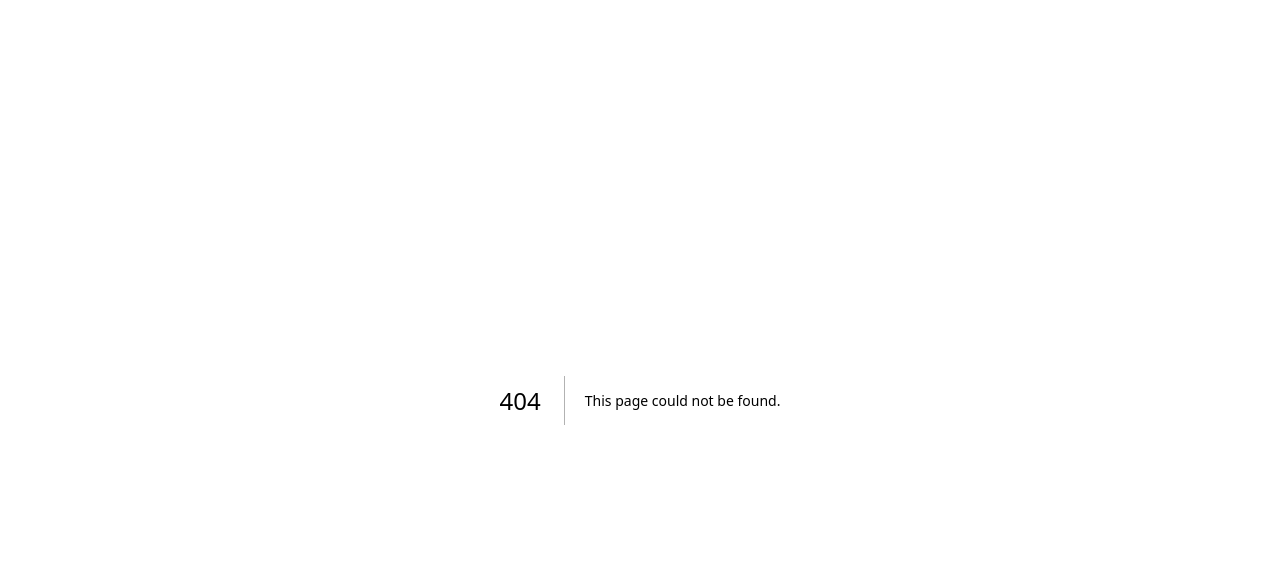
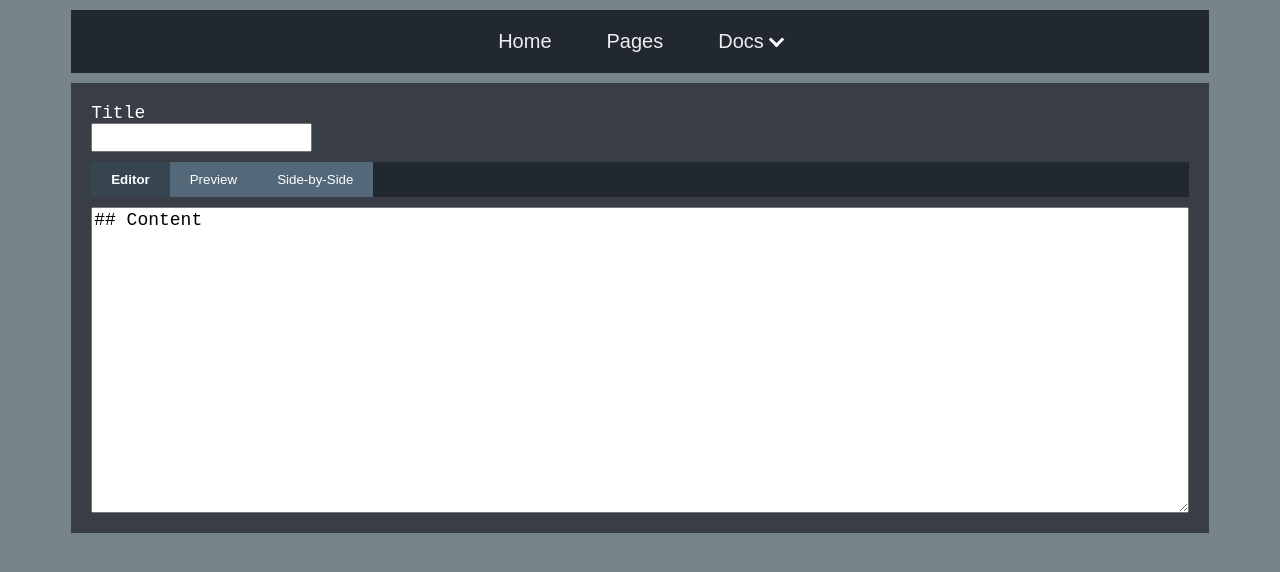
Before and after one commit to jrose0116/WikiTemplate, a Next.js app: page /create in a window 1280 px wide. Before the commit this address had no page. Shown: the top 572 px of the page. Built offline with nearby package versions, Linux system fonts and the light colour scheme.

Commit message:
Create page route (slightly modified ContentEditor component)

```diff
--- /dev/null
+++ b/pages/create.js
@@ -0,0 +1,92 @@
+import Markdown from 'react-markdown'
+import style from "@/src/styles/markdownstyling.module.css"
+import { useState } from "react"
+import rehypeRaw from "rehype-raw";
+import Main from "@/components/main/Main"
+
+const CreatePage = () => {
+    const [preview, setPreview] = useState(0)
+    const [title, setTitle] = useState("")
+
+    const author = "placeholder"
+    const [content, setContent] = useState("## Content")
+
+    const savePage = async () => {
+        let res = await fetch('/api/createPage', {
+        method: 'POST',
+        headers: {
+            'Content-Type': 'application/json',
+        },
+        body: JSON.stringify({ title, content, author })
+        })
+        window.location.reload()
+    }
+
+    const buttonStyle = {backgroundColor: "#536878", color: "white", padding: "10px 20px", border: "none"}
+
+    if(preview == 1) return <Main><div style={{backgroundColor: "#393E46", width: "90%", margin: "0 auto", padding: "0"}}>
+        <div style={{width: "100%", padding: "10px"}}>
+            <div style={{margin: "10px", color: "white", fontFamily: "monospace", fontSize: "18px"}}>
+                <label htmlFor="title"> Title<br />
+                <input type='text' id='title' style={{padding: "5px 20px"}} onChange={(event)=>setTitle(event.target.value)}></input>
+                </label>
+            </div>
+            <div style={{display: "flex", width: "calc(100% - 40px)", margin: "10px", backgroundColor: "#222831"}}>
+                <button style={buttonStyle} onClick={()=>setPreview(0)}>Editor</button>
+                <button style={{...buttonStyle, backgroundColor: "#36454f", fontWeight: "600"}}>Preview</button>
+                <button style={buttonStyle} onClick={()=>setPreview(2)}>Side-by-Side</button>
+            </div>
+            <div style={{padding:"0 10px", width: "calc(100% - 40px)", minHeight: "300px"}}>
+                <Markdown rehypePlugins={[rehypeRaw]} className={style.markdownStyle}>{content}</Markdown>
+            </div>
+            {title && content ? <button onClick={()=>savePage()} style={{...buttonStyle, marginLeft: "10px"}}>Create Page</button> : <></>}
+        </div>
+    </div>
+    </Main>
+
+    if(preview == 0) return <Main><div style={{backgroundColor: "#393E46", width: "90%", margin: "0 auto", padding: "0"}}>
+        <div style={{width: "100%", padding: "10px"}}>
+            <div style={{margin: "10px", color: "white", fontFamily: "monospace", fontSize: "18px"}}>
+                <label htmlFor="title"> Title<br />
+                <input type='text' id='title' style={{padding: "5px 20px"}} onChange={(event)=>setTitle(event.target.value)}></input>
+                </label>
+            </div>
+            <div style={{display: "flex", width: "calc(100% - 40px)", margin: "10px", backgroundColor: "#222831"}}>
+                <button style={{...buttonStyle, backgroundColor: "#36454f", fontWeight: "600"}}>Editor</button>
+                <button style={buttonStyle} onClick={()=>setPreview(1)}>Preview</button>
+                <button style={buttonStyle} onClick={()=>setPreview(2)}>Side-by-Side</button>
+            </div>
+            <div style={{display: "flex", width: "calc(100% - 40px)", margin: "10px"}}>
+            <textarea style={{width: "100%", height: "300px", fontFamily: "monospace", fontSize: "18px"}} onChange={(event)=>setContent(event.target.value)} value={content}/>
+            </div>
+            {title && content ? <button onClick={()=>savePage()} style={{...buttonStyle, marginLeft: "10px"}}>Create Page</button> : <></>}
+        </div>
+    </div>
+    </Main>
+
+    else return <Main><div style={{backgroundColor: "#393E46", width: "90%", margin: "0 auto", padding: "0"}}>
+    <div style={{width: "100%", padding: "10px"}}>
+        <div style={{margin: "10px", color: "white", fontFamily: "monospace", fontSize: "18px"}}>
+            <label htmlFor="title"> Title<br />
+            <input type='text' id='title' style={{padding: "5px 20px"}} onChange={(event)=>setTitle(event.target.value)}></input>
+            </label>
+        </div>
+        <div style={{display: "flex", width: "calc(100% - 40px)", margin: "10px", backgroundColor: "#222831"}}>
+            <button style={buttonStyle} onClick={()=>setPreview(0)}>Editor</button>
+            <button style={buttonStyle} onClick={()=>setPreview(1)}>Preview</button>
+            <button style={{...buttonStyle, backgroundColor: "#36454f", fontWeight: "600"}}>Side-by-Side</button>
+        </div>
+        <div style={{display:"flex", margin:"10px", gap: "10px", width: "calc(100% - 40px)",}}>
+        <div style={{display: "flex", width: "calc(50%)"}}>
+        <textarea style={{width: "100%", height: "300px", fontFamily: "monospace", fontSize: "18px"}} onChange={(event)=>setContent(event.target.value)} value={content} />
+        </div>
+        <div style={{width: "calc(50%)"}}>
+            <Markdown rehypePlugins={[rehypeRaw]} className={style.markdownStyle}>{content}</Markdown></div>
+        </div>
+        {title && content ? <button onClick={()=>savePage()} style={{...buttonStyle, marginLeft: "10px"}}>Create Page</button> : <></>}
+    </div>
+</div>
+</Main>
+}
+
+export default CreatePage
```
